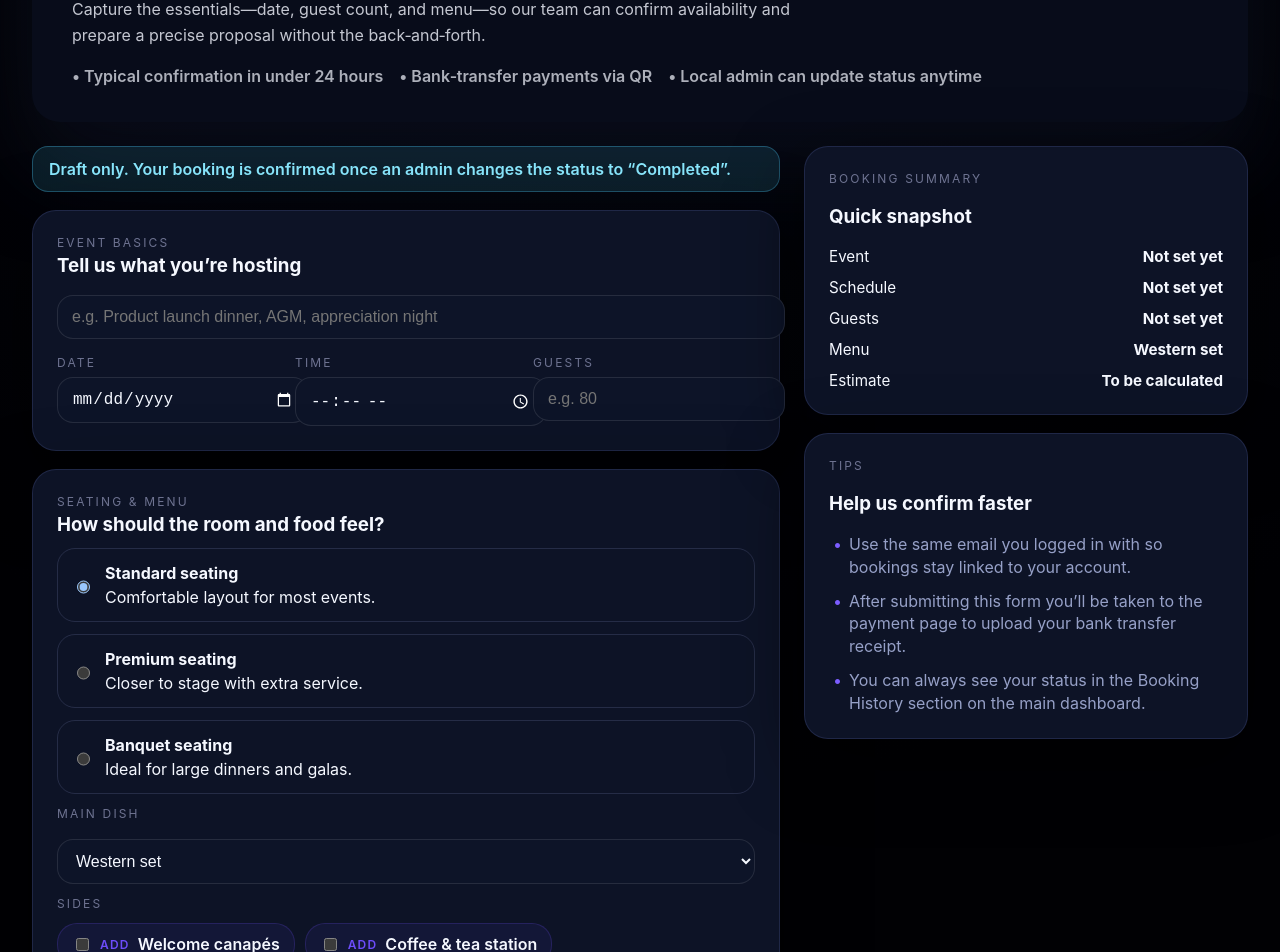
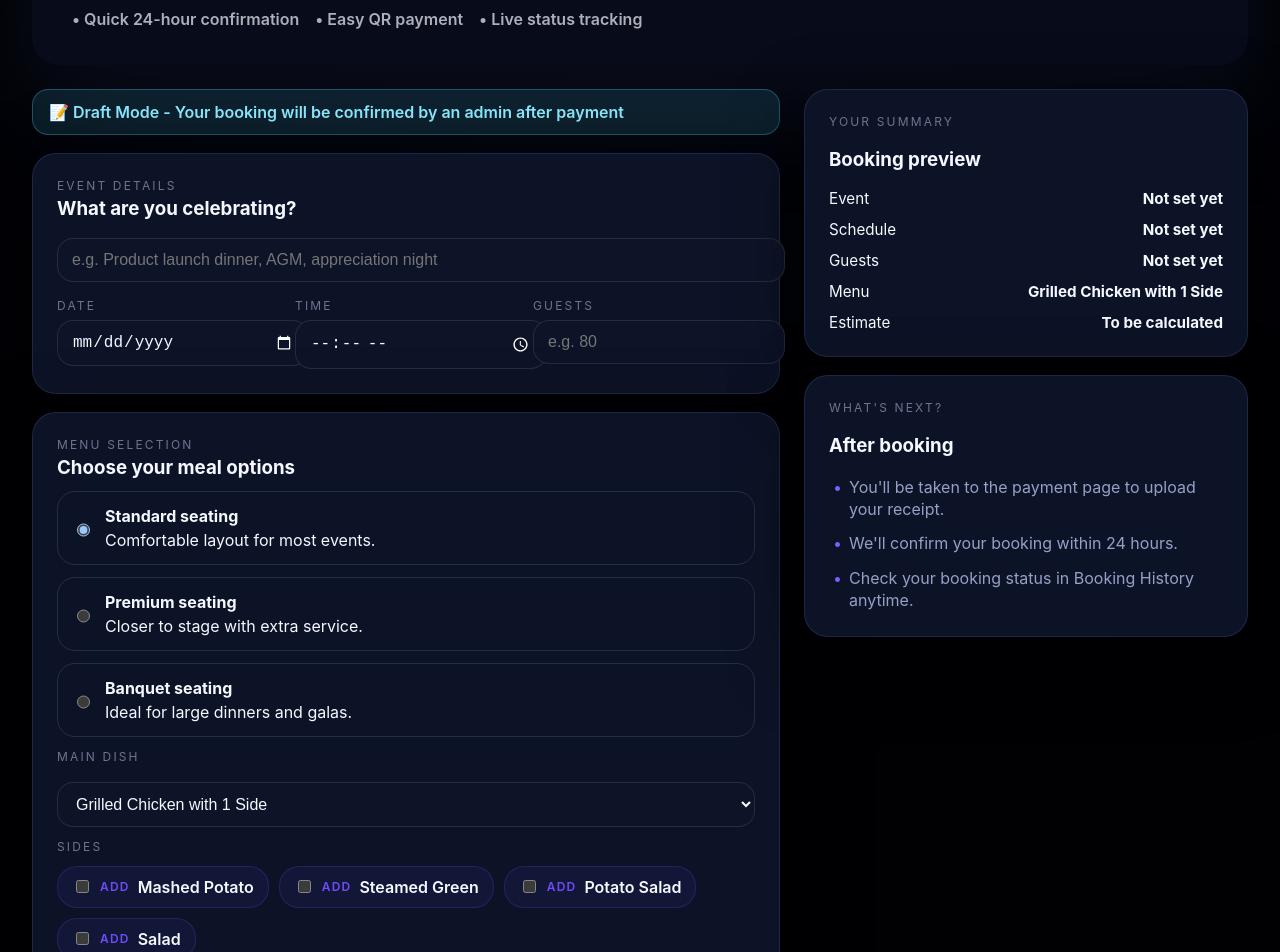
Before and after one commit to faris3006/FYP-project, a React (Create React App) app: page /booking in a window 1280 px wide. Shown: the part 245-1197 px from the top of the page. Built offline with nearby package versions, Linux system fonts and the light colour scheme.

Commit message:
Update menu items and simplify booking page design

```diff
--- a/src/Booking.js
+++ b/src/Booking.js
@@ -13,16 +13,21 @@ const seatingOptions = [
   { id: "banquet", label: "Banquet seating", description: "Ideal for large dinners and galas." },
 ];
 
-const mainDishes = ["Western set", "Asian fusion", "Buffet style"];
+const mainDishes = [
+  "Grilled Chicken with 1 Side",
+  "Grilled Chicken with 2 Sides",
+  "Grilled Chicken with 3 Sides",
+  "Double Chicken Grilled with 3 Sides"
+];
 
 const sideDishOptions = [
-  "Welcome canapés",
-  "Coffee & tea station",
-  "Soft drink package",
-  "Late‑night snacks",
+  "Mashed Potato",
+  "Steamed Green",
+  "Potato Salad",
+  "Salad",
 ];
 
-const dessertOptions = ["Mini desserts platter", "Custom cake", "Ice cream bar"];
+const dessertOptions = ["Matcha Bingsu", "Biscoff Bingsu"];
 
 const getCurrentUserFromToken = () => {
   const token = localStorage.getItem("token");
@@ -145,31 +150,29 @@ const Booking = () => {
     <div className="booking-page">
       <section className="booking-hero">
         <span className="hero-pill">
-          ✦ Booking workspace <span>Live preview</span>
+          ✦ Book Your Event
         </span>
-        <h1>Design your event and send us the brief in one form.</h1>
+        <h1>Plan your event menu in minutes.</h1>
         <p>
-          Capture the essentials—date, guest count, and menu—so our team can confirm availability
-          and prepare a precise proposal without the back‑and‑forth.
+          Choose your date, guest count, and menu options. We'll handle the rest and get back to you within 24 hours.
         </p>
         <div className="hero-meta">
-          <span>• Typical confirmation in under 24 hours</span>
-          <span>• Bank‑transfer payments via QR</span>
-          <span>• Local admin can update status anytime</span>
+          <span>• Quick 24-hour confirmation</span>
+          <span>• Easy QR payment</span>
+          <span>• Live status tracking</span>
         </div>
       </section>
 
       <div className="booking-layout">
         <form className="booking-form" onSubmit={handleSubmit} noValidate>
           <div className="status-banner">
-            Draft only. Your booking is confirmed once an admin changes the status to
-            “Completed”.
+            📝 Draft Mode - Your booking will be confirmed by an admin after payment
           </div>
 
           <div className="field-card">
             <header>
-              <p className="label">Event basics</p>
-              <h3>Tell us what you’re hosting</h3>
+              <p className="label">Event Details</p>
+              <h3>What are you celebrating?</h3>
             </header>
             <input
               className={`input ${errors.event ? "error" : ""}`}
@@ -231,8 +234,8 @@ const Booking = () => {
 
           <div className="field-card">
             <header>
-              <p className="label">Seating & menu</p>
-              <h3>How should the room and food feel?</h3>
+              <p className="label">Menu Selection</p>
+              <h3>Choose your meal options</h3>
             </header>
 
             <div className="option-stack">
@@ -325,8 +328,8 @@ const Booking = () => {
 
         <aside className="booking-sidebar">
           <div className="summary-card">
-            <p className="label">Booking summary</p>
-            <h3>Quick snapshot</h3>
+            <p className="label">Your Summary</p>
+            <h3>Booking preview</h3>
             <ul>
               <li>
                 <span>Event</span>
@@ -360,17 +363,12 @@ const Booking = () => {
           </div>
 
           <div className="tips-card">
-            <p className="label">Tips</p>
-            <h3>Help us confirm faster</h3>
+            <p className="label">What's Next?</p>
+            <h3>After booking</h3>
             <ul>
-              <li>Use the same email you logged in with so bookings stay linked to your account.</li>
-              <li>
-                After submitting this form you’ll be taken to the payment page to upload your bank
-                transfer receipt.
-              </li>
-              <li>
-                You can always see your status in the Booking History section on the main dashboard.
-              </li>
+              <li>You'll be taken to the payment page to upload your receipt.</li>
+              <li>We'll confirm your booking within 24 hours.</li>
+              <li>Check your booking status in Booking History anytime.</li>
             </ul>
           </div>
         </aside>
```
